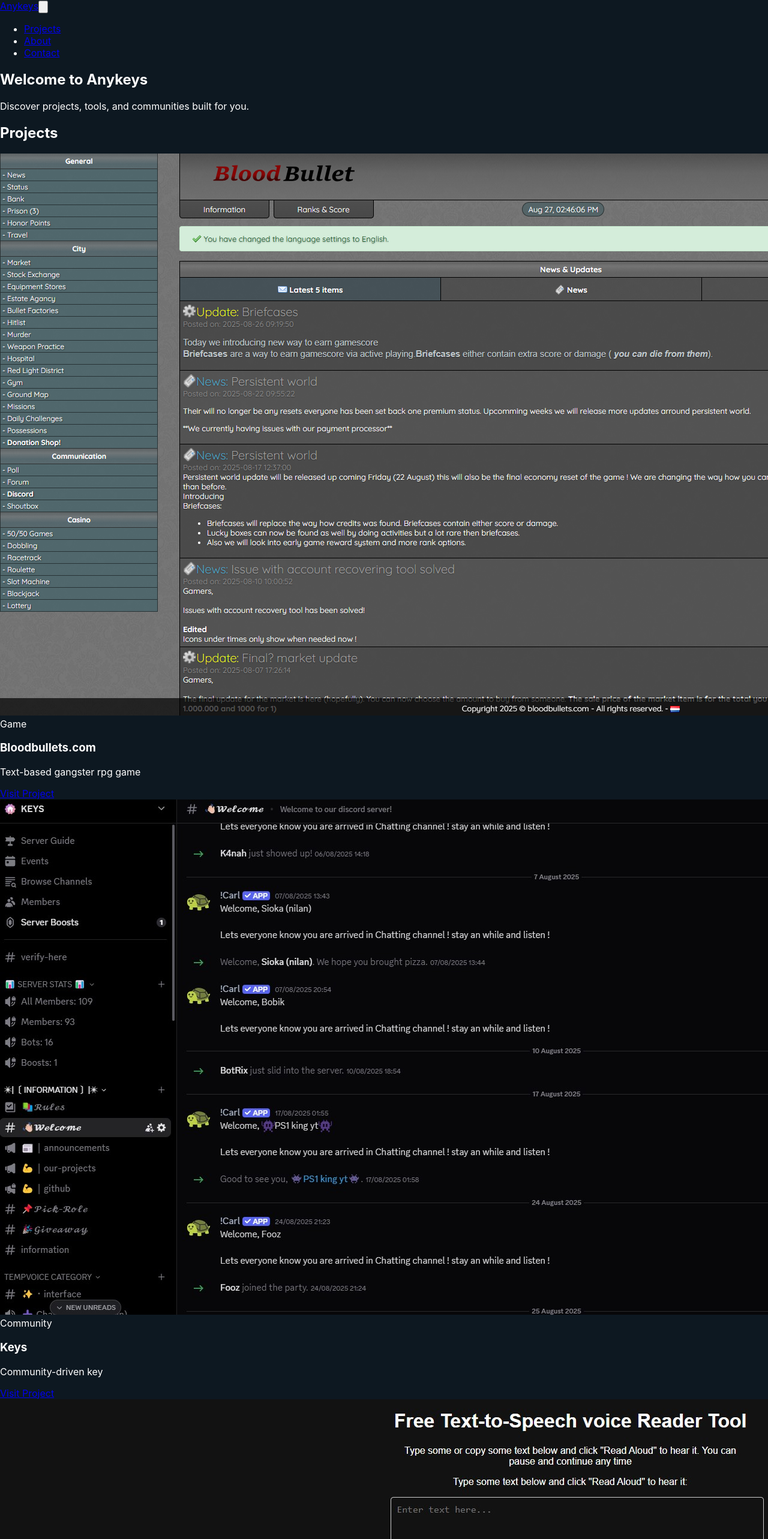
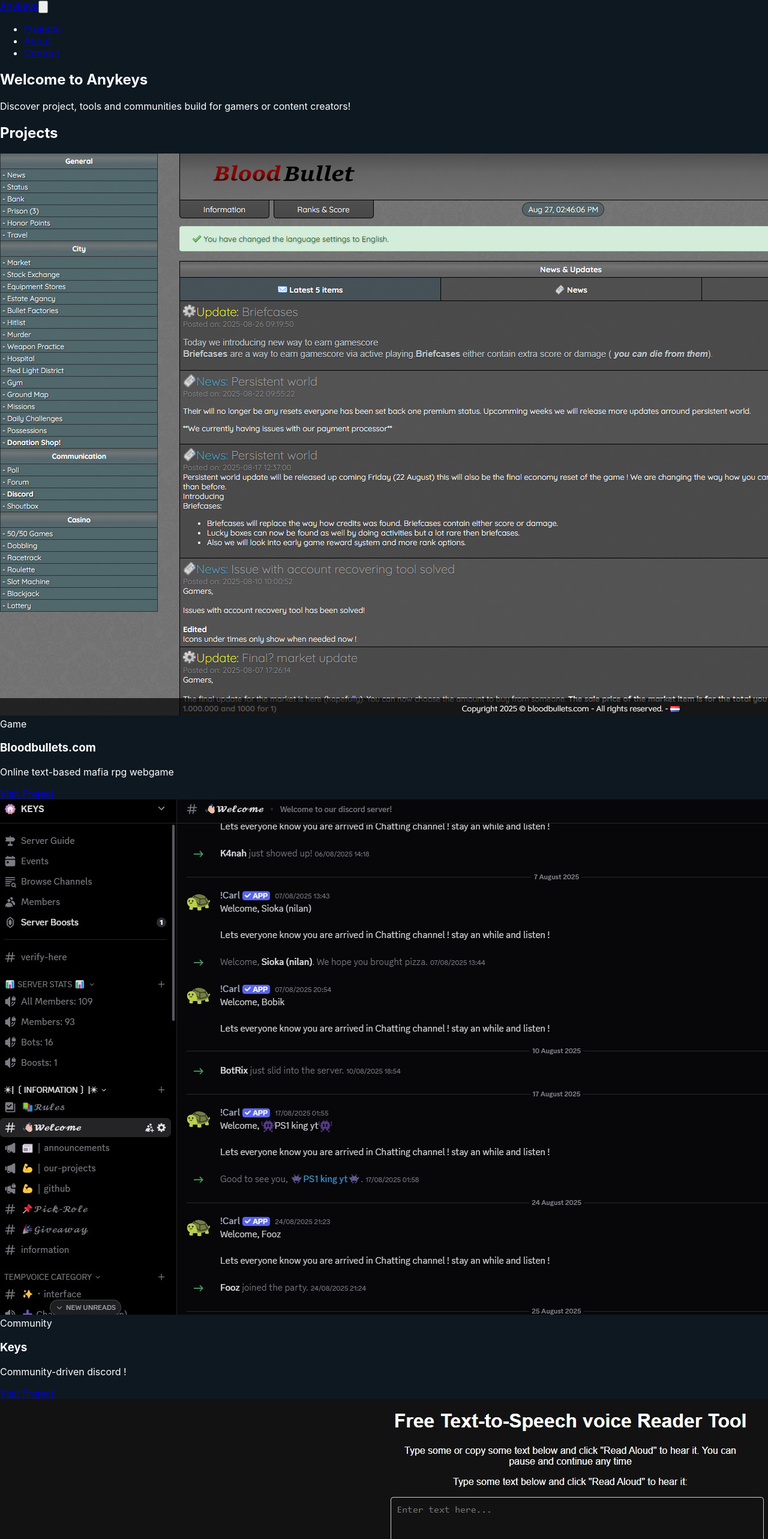
Before and after one commit to CodeKeySolutions/anykeyscom, a React (Create React App) app: page / in a window 1280 px wide. Shown: the top 2566 px of the page at 60% size. Built offline with nearby package versions, Linux system fonts and the light colour scheme.

Commit message:
Minor fix

```diff
--- a/src/App.tsx
+++ b/src/App.tsx
@@ -12,8 +12,9 @@
   return (
      <Suspense fallback={<div>Loading...</div>}>
       <Helmet>
-      <title>AnyKeys - Unlock Your Potential</title>
-      <meta name="description" content="Premium keys and services at AnyKeys." />
+        <title>AnyKeys - Discover</title>
+        <meta name="description" content="Discover project, tools and communities by gamers for gamers!" />
+        <meta name='keywords'  content='anykeys, text-to-speech, text to speech, text to voice, discord community, text-based webgame, webgames' />
       </Helmet>
       <NavBar />
       <Hero />
--- a/src/components/Contact.tsx
+++ b/src/components/Contact.tsx
@@ -1,45 +1,15 @@
 import { send } from "process";
 
 function Contact() {
-    const handleSubmit = (event : any) => {
-        event.preventDefault();
-        // Handle form submission
-        sendMessage();
-    };
-    const sendMessage = () => {
-        const name = (document.getElementById("name") as HTMLInputElement).value;
-        const email = (document.getElementById("email") as HTMLInputElement).value;
-        const message = (document.getElementById("message") as HTMLTextAreaElement).value;
-
-
-
-        // Here you can implement the logic to send the message
-        console.log("Sending message:", { name, email, message });
-    };
   return (
     <section className="py-10 bg-gradient-to-br from-gray-50 to-gray-100 min-h-screen">
       <div className="max-w-6xl mx-auto px-4">
-        <h2 className="text-4xl font-extrabold text-gray-900 mb-8 text-center tracking-tight">Contact Us</h2>
-        {/* <form className="bg-white rounded-lg shadow-md p-8"> */}
-          {/* <div className="mb-4">
-            <label htmlFor="name" className="block text-sm font-medium text-gray-700">Name</label>
-            <input type="text" id="name" className="mt-1 block w-full border border-gray-300 rounded-md shadow-sm p-2" />
-          </div> */}
+        {/* <h2 className="text-4xl font-extrabold text-gray-900 mb-8 text-center tracking-tight">Contact Us</h2> */}
           <div className="mb-4">
-            {/* <label htmlFor="email" className="block text-sm font-medium text-gray-700">Email:</label> */}
-            <a href="mailto:info@bloodbullets.com" className="inline-block mt-4 px-4 py-2 bg-blue-600 text-white rounded-lg font-semibold shadow hover:bg-blue-700 transition-colors">
-              Send mail
-              {/* <input type="email" id="email" className="mt-1 block w-full border border-gray-300 rounded-md shadow-sm p-2" /> */}
+            <a href="mailto:info@bloodbullets.com" className="w-full text-center inline-block mt-4 px-4 py-2 bg-blue-600 text-white rounded-lg font-semibold shadow hover:bg-blue-700 transition-colors">
+              Contact Us
             </a>
           </div>
-          {/* <div className="mb-4">
-            <label htmlFor="message" className="block text-sm font-medium text-gray-700">Message</label>
-            <textarea id="message" rows={4} className="mt-1 block w-full border border-gray-300 rounded-md shadow-sm p-2" />
-          </div>
-          <button type="submit" onSubmit={handleSubmit} className="inline-block mt-4 px-4 py-2 bg-blue-600 text-white rounded-lg font-semibold shadow hover:bg-blue-700 transition-colors">
-            Send Message
-          </button> */}
-        {/* </form> */}
       </div>
     </section>
   );
--- a/src/components/Hero.tsx
+++ b/src/components/Hero.tsx
@@ -7,7 +7,7 @@
           Welcome to <span className="text-blue-300">Anykeys</span>
         </h1>
         <p className="max-w-xl mx-auto text-lg md:text-xl font-medium opacity-90">
-          Discover projects, tools, and communities built for you.
+          Discover project, tools and communities build for gamers or content creators!
         </p>
       </div>
     </section>
--- a/src/components/ProductGrid.tsx
+++ b/src/components/ProductGrid.tsx
@@ -1,8 +1,8 @@
 function ProductGrid() {
   const products = [
-    { id: 1, type: 'Game', name: 'Bloodbullets.com',url:'https://bloodbullets.com', image: '/images/bloodbullets.jpg',price: '<1000$', description: 'Text-based gangster rpg game' },
-    { id: 2, type: 'Community', name:'Keys', url: 'https://discord.gg/VBkGzG8AS9', image: '/images/discord.jpg', price: '<1000$', description: 'Community-driven key' },
-      { id: 3, type: 'Tool', name:'Text to Speech', url: 'https://voice.any-keys.com', image: '/images/voice.jpg', price: '<1000$', description: 'Free text-to-speech tool' },
+    { id: 1, type: 'Game', name: 'Bloodbullets.com',url:'https://bloodbullets.com', image: '/images/bloodbullets.jpg',price: '<1000$', description: 'Online text-based mafia rpg webgame' },
+    { id: 2, type: 'Community', name:'Keys', url: 'https://discord.gg/VBkGzG8AS9', image: '/images/discord.jpg', price: '<1000$', description: 'Community-driven discord !' },
+    { id: 3, type: 'Tool', name:'Text to Speech', url: 'https://voice.any-keys.com', image: '/images/voice.jpg', price: '<1000$', description: 'Free text-to-speech tool' },
   ];
 
   return (
```
Also changed, not shown: public/logo192.png (deleted), public/logo512.png (deleted), public/manifest.json.
